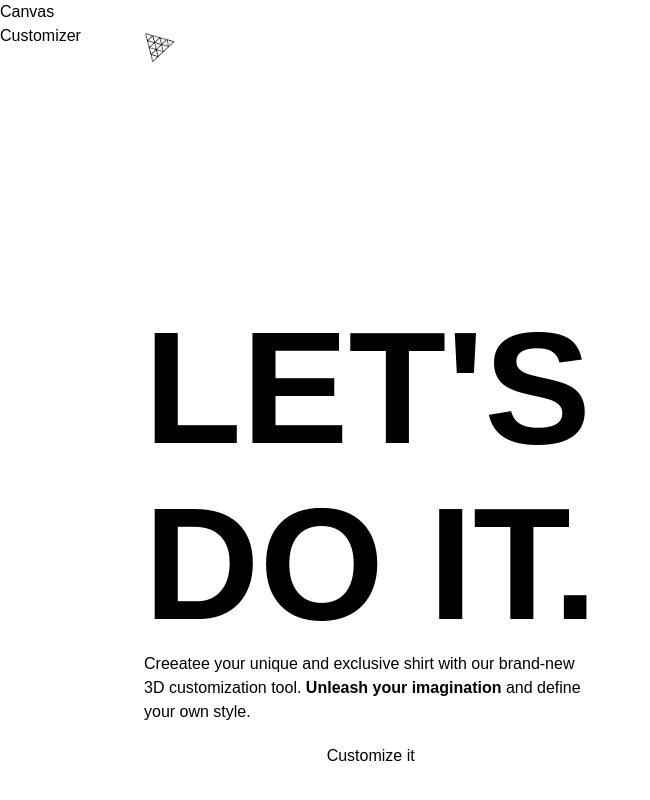
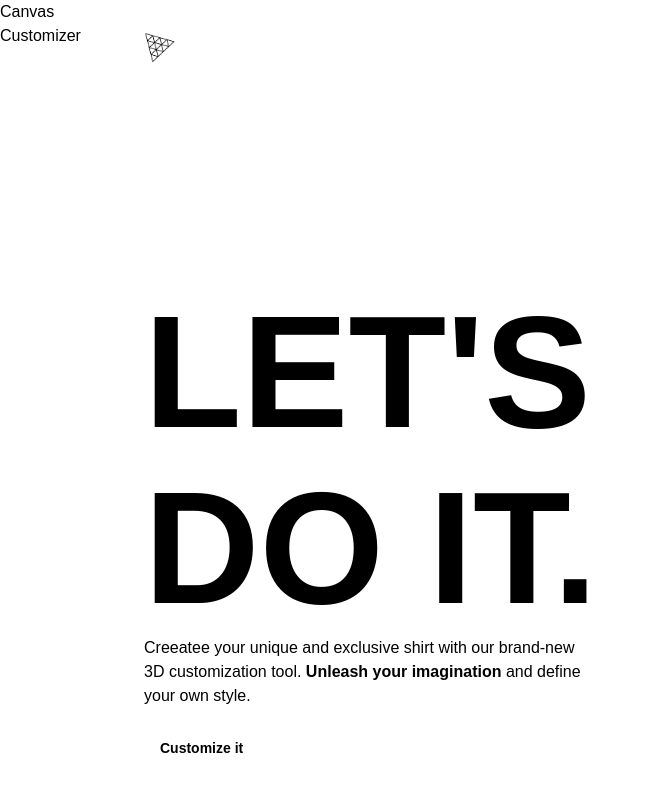
Before and after one commit to MatthewsRicky/threejs-tshirts, a React (Vite) app in the folder client/: page / in a window 1280 px wide. Shown: the whole page, without its empty margins (0-650 px from the left). Built offline with nearby package versions, Linux system fonts and the light colour scheme; a web font is replaced by a local one.

Commit message:
Update CustomButton.jsx

```diff
--- a/client/src/components/CustomButton.jsx
+++ b/client/src/components/CustomButton.jsx
@@ -1,7 +1,11 @@
 import React from "react";
 
-const CustomButton = ({ title }) => {
-	return <button className={`px-2`}>{title}</button>;
+const CustomButton = ({ type, title, handleClick, customStyles }) => {
+	return (
+		<button className={`px-2 py-1.5 flex-1 rounded-md ${customStyles}`}>
+			{title}
+		</button>
+	);
 };
 
 export default CustomButton;
```
